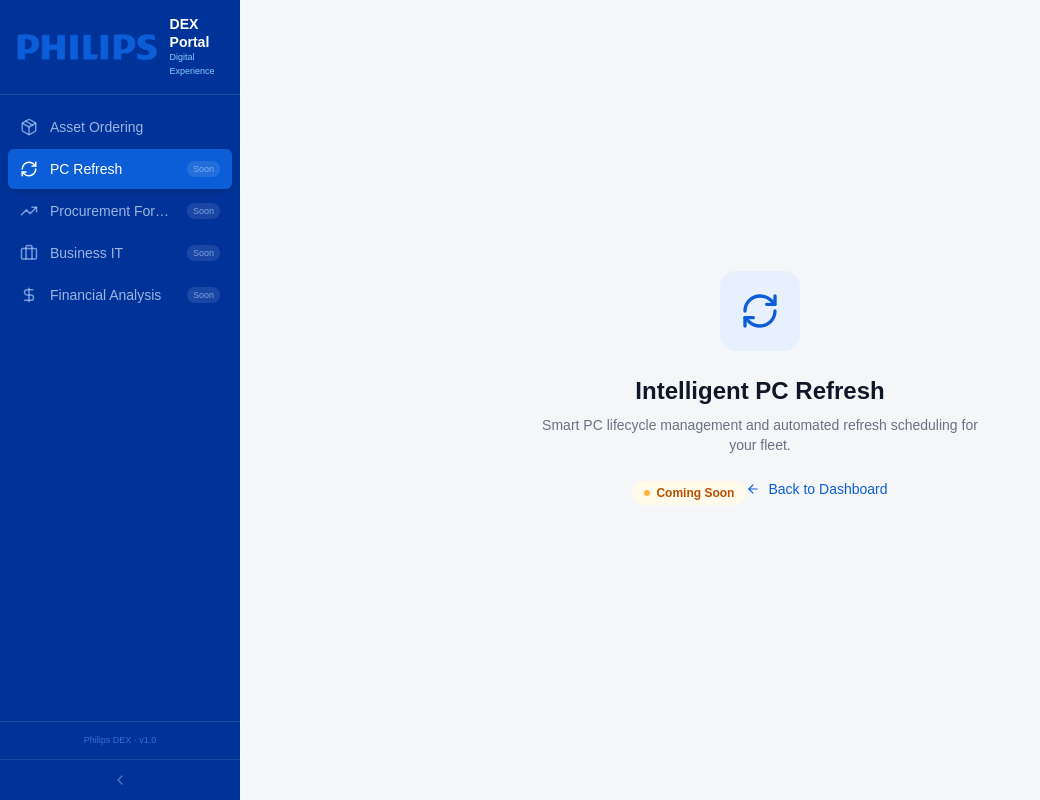
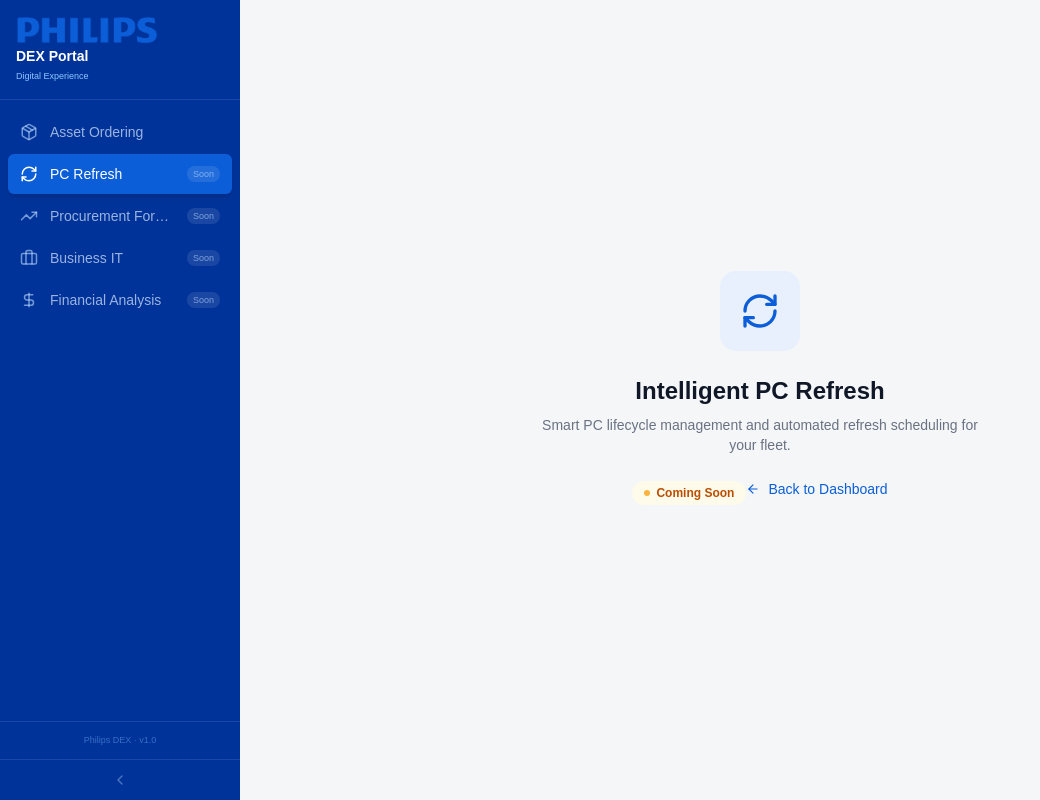
Before and after one commit to borgohainabhijit09/procurement-dashboard, a Next.js app: page /intelligent-pc-refresh in a window 1280 px wide. Shown: the whole page, without its empty margins (0-1040 px from the left). Built offline with nearby package versions, Linux system fonts and the light colour scheme.

Commit message:
Move DEX Portal text below logo in sidebar

```diff
--- a/src/components/Sidebar.tsx
+++ b/src/components/Sidebar.tsx
@@ -48,13 +48,13 @@
     <div className="flex flex-col h-full">
       {/* Logo */}
       <div className={`px-4 py-4 border-b border-white/10 ${collapsed ? 'px-2' : ''}`}>
-        <Link href="/" className="flex items-center gap-3">
-          <img src="/logo.png" alt="Philips" className={`w-auto transition-all ${collapsed ? 'h-6 mx-auto' : 'h-7'}`} />
+        <Link href="/" className={`flex flex-col items-center gap-1 ${collapsed ? '' : 'items-start'}`}>
+          <img src="/logo.png" alt="Philips" className={`w-auto transition-all ${collapsed ? 'h-6' : 'h-7'}`} />
           {!collapsed && (
-            <div>
+            <>
               <h2 className="text-sm font-bold text-white leading-tight">DEX Portal</h2>
               <p className="text-[9px] text-blue-300">Digital Experience</p>
-            </div>
+            </>
           )}
         </Link>
       </div>
```
